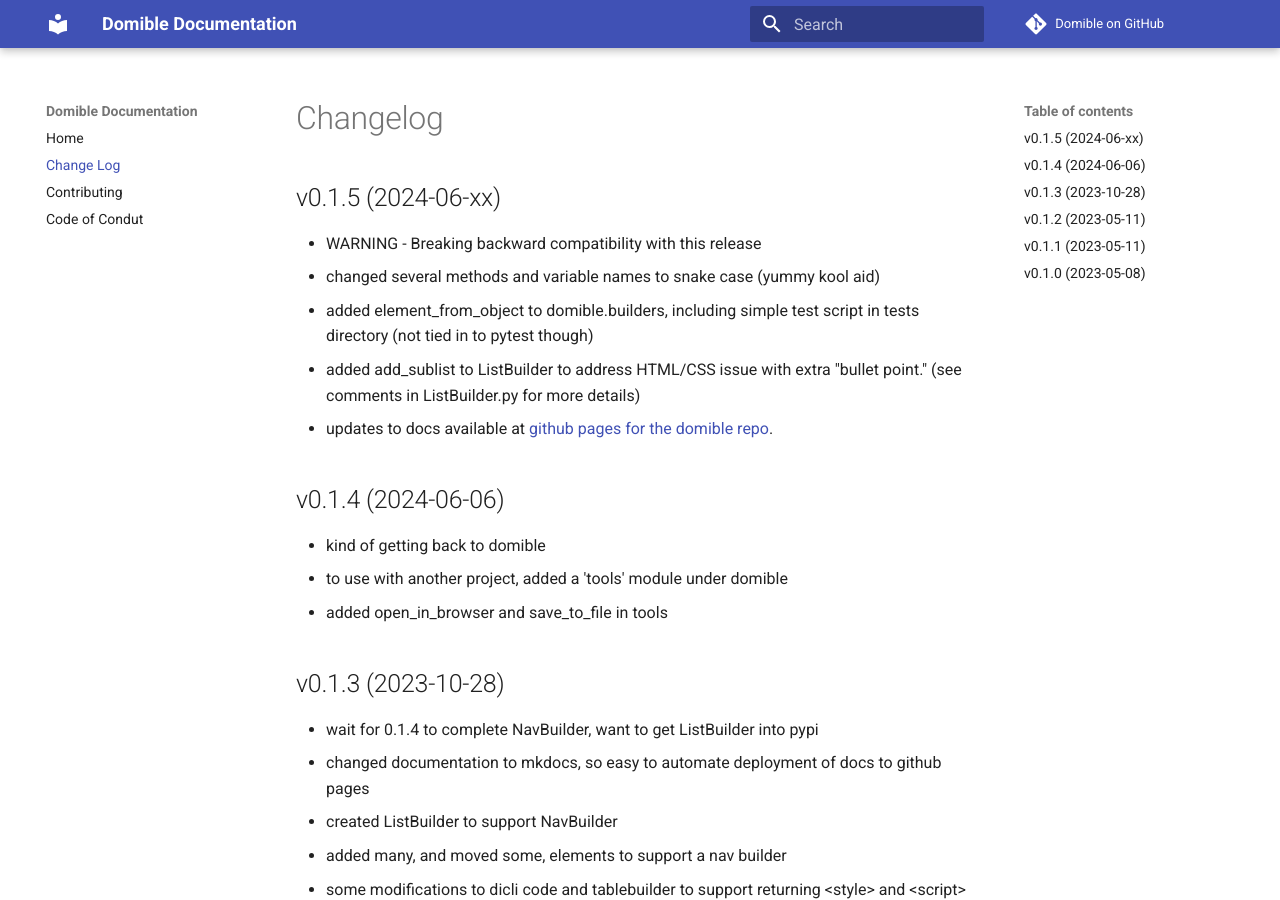
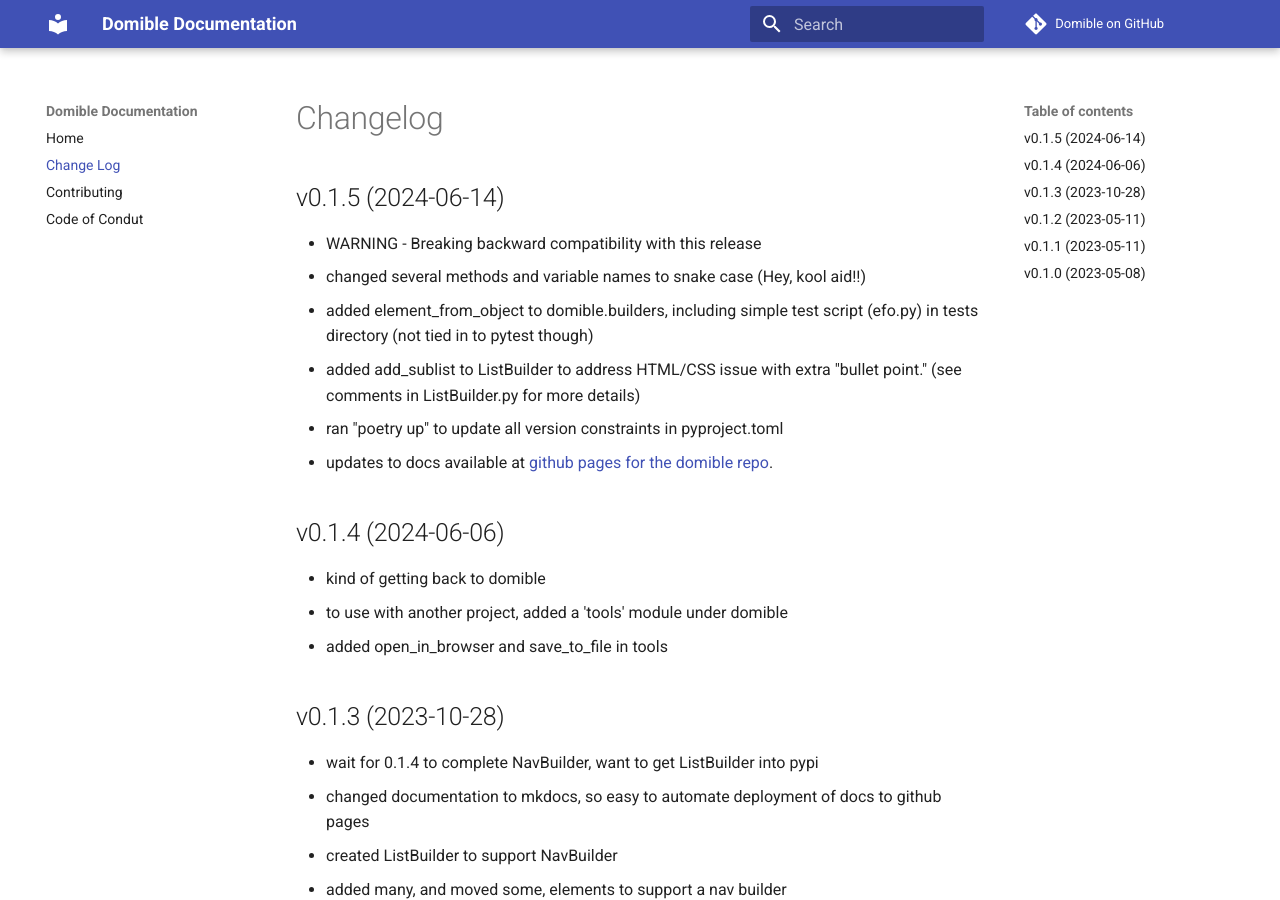
Before and after one commit to joeldodson/domible, an MkDocs documentation site: the page built from docs/CHANGELOG.md, in a window 1280 px wide and 900 px high. Built offline with MkDocs 1.6.1 and Material for MkDocs 9.7.7, drawn with Linux system fonts in a browser that asks for light colours; comment, search, counter and statistics services are not loaded.

Commit message:
couple of tweaks

```diff
--- a/docs/CHANGELOG.md
+++ b/docs/CHANGELOG.md
@@ -1,13 +1,14 @@
 # Changelog
 
-## v0.1.5 (2024-06-xx)
+## v0.1.5 (2024-06-14)
 
 - WARNING - Breaking backward compatibility with this release
-- changed several methods and variable names to snake case (yummy kool aid)
-- added element_from_object to domible.builders, including simple test script in tests directory
+- changed several methods and variable names to snake case (Hey, kool aid!!)
+- added element_from_object to domible.builders, including simple test script (efo.py) in tests directory
   (not tied in to pytest though)
 - added add_sublist to ListBuilder to address HTML/CSS issue with extra "bullet point."
   (see comments in ListBuilder.py for more details)
+- ran "poetry up" to update all version constraints in pyproject.toml
 - updates to docs available at [github pages for the domible repo](https://joeldodson.github.io/domible/).
 
 ## v0.1.4 (2024-06-06)
```
Also changed, not shown: docs/index.md (+2 -2 lines).
